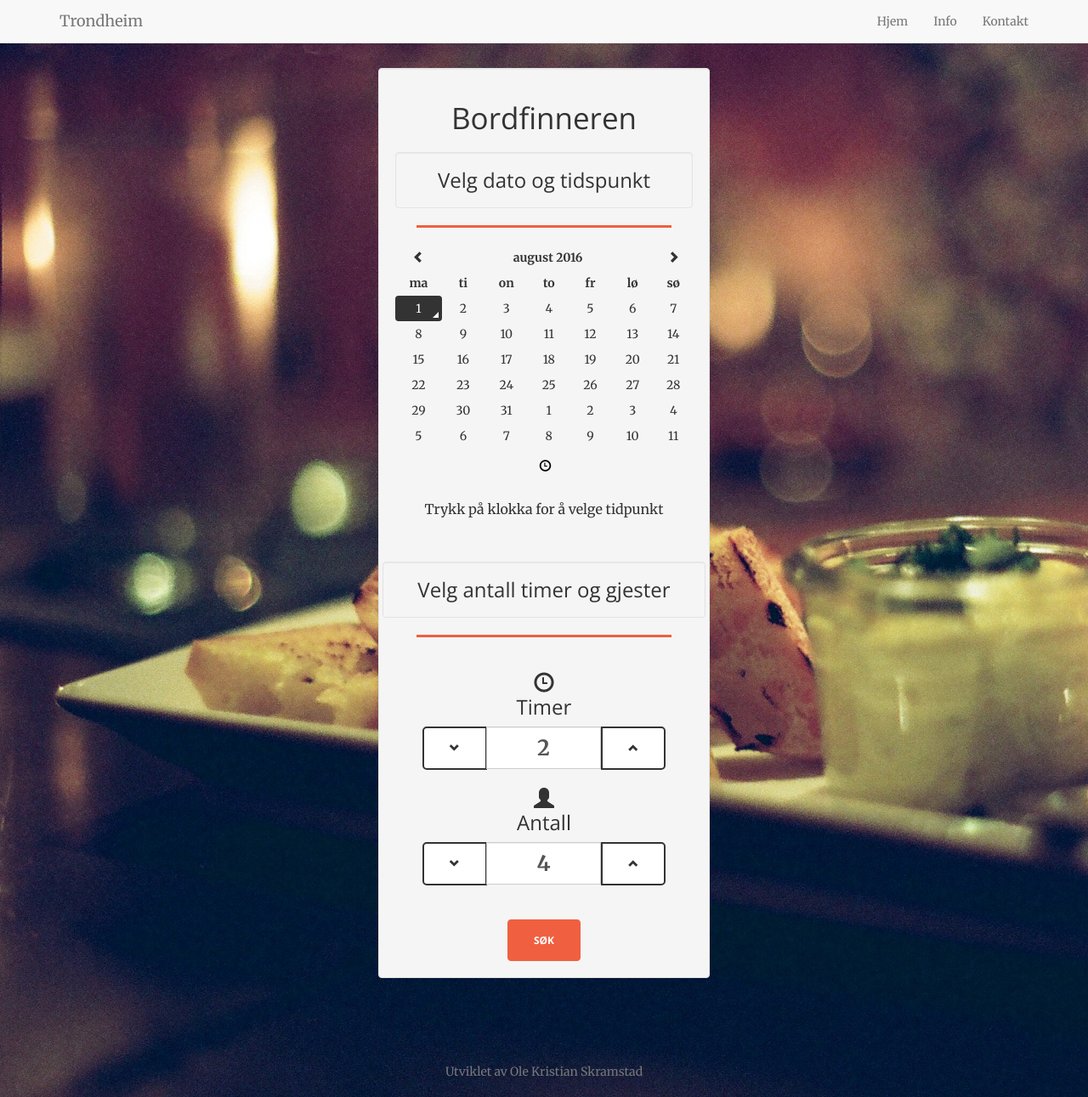
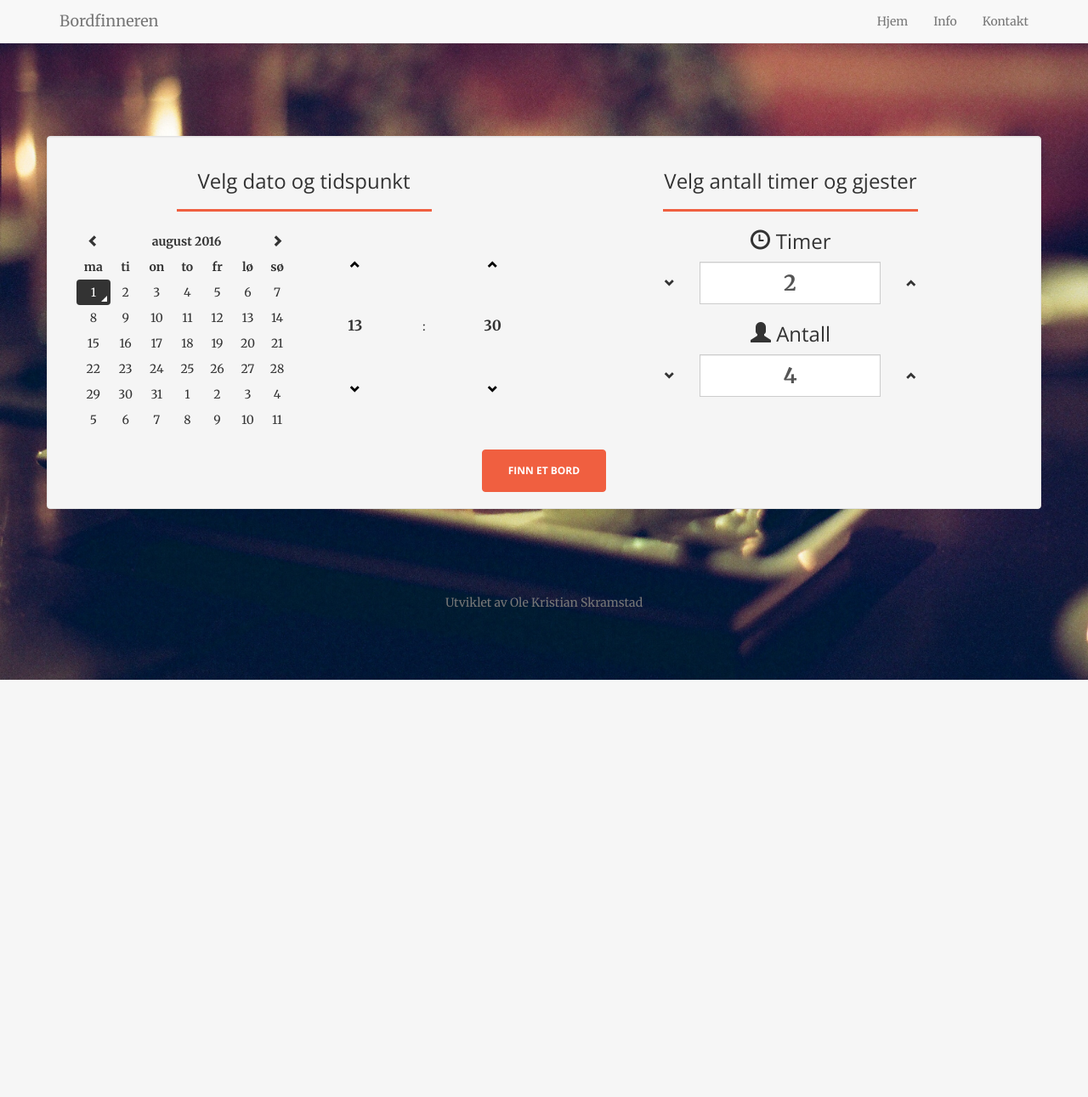
Before and after one commit to okristian1/bord, a Flask app: page / in a window 1280 px wide. Shown: the whole page at 85% size. After the commit the page ends 800 px from the top, so only its background shows below. Run offline with Flask 2, Linux system fonts and the light colour scheme; parts of the project's set-up code (start-up, migrations or seed data) failed here and were passed over; some libraries are stand-ins or nearby versions.

Commit message:
changed layout on frontpage

```diff
--- a/static/styles/css/creative.css
+++ b/static/styles/css/creative.css
@@ -143,7 +143,7 @@ hr.light {
 
 hr.long {
   max-width: 100%;
-  border-color: grey;
+  border-color: #d8d4d4;
 }
 
 
@@ -357,11 +357,12 @@ header .header-content .header-content-inner p {
 }
 
 .btn-default {
-    border-color: black;
+    border-color: white;
     border-radius: 5px;
     border: solid;
-    border-width: 2px;
-    background-color: #fff;
+    border-width: 0px;
+    margin-bottom: 1px;
+    background-color: transparent;
     -webkit-transition: all .35s;
     -moz-transition: all .35s;
     transition: all .35s;
--- a/templates/base.html
+++ b/templates/base.html
@@ -84,7 +84,7 @@
                                   <span class="sr-only">Toggle navigation</span>
                                   Meny <i class="fa fa-bars"></i>
                               </button>
-                              <a class="navbar-brand" href="/">Trondheim</a>
+                              <a class="navbar-brand" href="/">Bordfinneren</a>
                           </div>
 
                           <!-- Collect the nav links, forms, and other content for toggling -->
@@ -120,7 +120,7 @@
       locale: 'nb',
       stepping: 15,
       inline: true,
-      sideBySide: false,
+      sideBySide: true,
     });
   });
   </script>
--- a/templates/dev.html
+++ b/templates/dev.html
@@ -8,23 +8,25 @@
 {% endblock %}
 {% block content %}
 <section>
-    <div class="container text-center">
-    <div class="row">
-      <div id="finnbord" class='col-lg-4 col-lg-offset-4 col-xs-10 col-xs-offset-1 well'>
-        <h1>Bordfinneren</h1>
-        <h3 class="well">Velg dato og tidspunkt</h3>
+  <br><br><br><br>
+    <div class="container">
+    <div class="row well">
+      <div id="finnbord" class='col-lg-6 col-lg-offset-0 col-sm-6 col-sm-offset-3 col-xs-10 col-xs-offset-1'>
+        <div class="row">
+        <h3>Velg dato og tidspunkt</h3>
         <hr>
+      </div>
         <form action="." method="POST">
           <div class='input-group date center-block' id='datetimepicker'>
             <input type='hidden' name="selected_dt" class="form-control text-center" placeholder="Velg dato og tidspunkt" required/>
           </div>
-          <p>Trykk på klokka for å velge tidpunkt</p>
           <br>
+        </div>
               <div class="row">
-                <h3 class="well">Velg antall timer og gjester</h3>
-                <hr>
-                <div class="col-xs-12 col-lg-10 col-lg-offset-1 text-center">
-                  <h3 class="text-center"><span class="glyphicon glyphicon-time"></span><br>Timer</h3>
+                <div class="col-sm-6 col-sm-offset-3 col-xs-12 col-lg-4 col-lg-offset-1 text-center">
+                  <h3>Velg antall timer og gjester</h3>
+                  <hr>
+                  <h3 class="text-center"><span class="glyphicon glyphicon-time"></span> Timer</h3>
                   <div class="input-group">
                     <span class="input-group-btn">
                       <button type="button" id="minusbutton" class="btn btn-default btn-xl" data-value="decrease" data-target="#spinner" data-toggle="spinner">
@@ -37,11 +39,8 @@
                         <span class="glyphicon glyphicon-chevron-up"></span>
                       </button>
                     </div>
-                  </div>
-                </div>
-                <div class="row">
-                    <div class="col-xs-12 col-lg-10 col-lg-offset-1 text-center">
-                      <h3 class="text-center"><span class="glyphicon glyphicon-user"></span><br>Antall</h3>
+                  <div>
+                      <h3 class="text-center"><span class="glyphicon glyphicon-user"></span> Antall</h3>
                       <div class="input-group">
                         <span class="input-group-btn">
                           <button type="button" id="minusbutton" class="btn btn-default btn-xl" data-value="decrease" data-target="#spinner2" data-toggle="spinner">
@@ -53,17 +52,19 @@
                           <button type="button" id="plusbutton" class="btn btn-default btn-xl" data-value="increase" data-target="#spinner2" data-toggle="spinner">
                             <span class="glyphicon glyphicon-chevron-up"></span>
                           </button>
+                          </div>
                         </div>
                         </div>
                     </div>
-                    <br><br>
-                    <div class="col-lg-12 text-center">
-                    <input type="submit" class="btn btn-primary btn-xl" value="Søk">
+                    <div class="row">
+                    <div class="col-lg-2 col-lg-offset-5 text-center">
+                    <input type="submit" class="btn btn-primary btn-xl" value="Finn et bord">
+                  </div>
                   </form>
                  </div>
-    </div>
-  </div>
-</div>
+               </div>
+             </div>
+
 </section>
 {% endblock %}
 {% block footer %}
```
